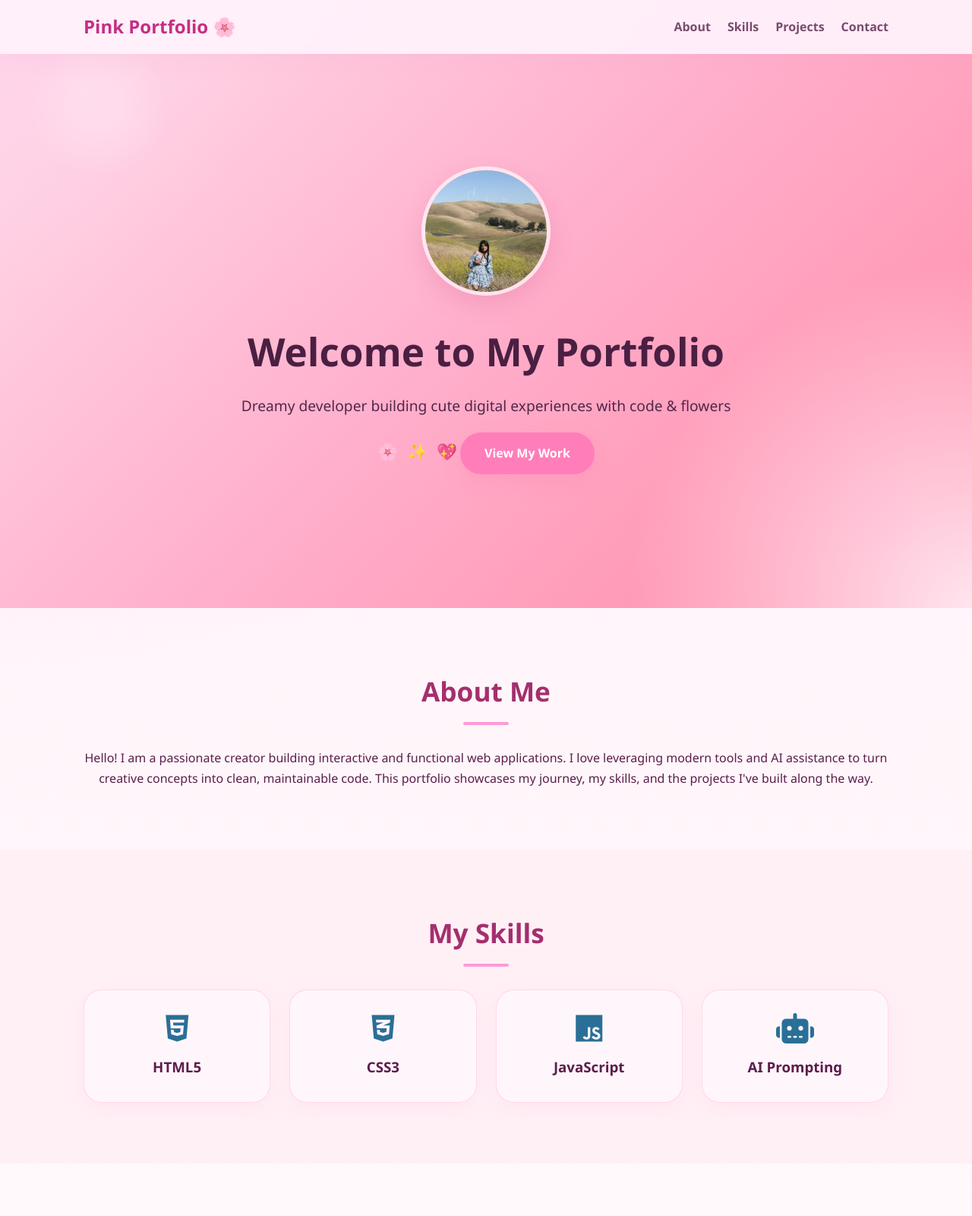
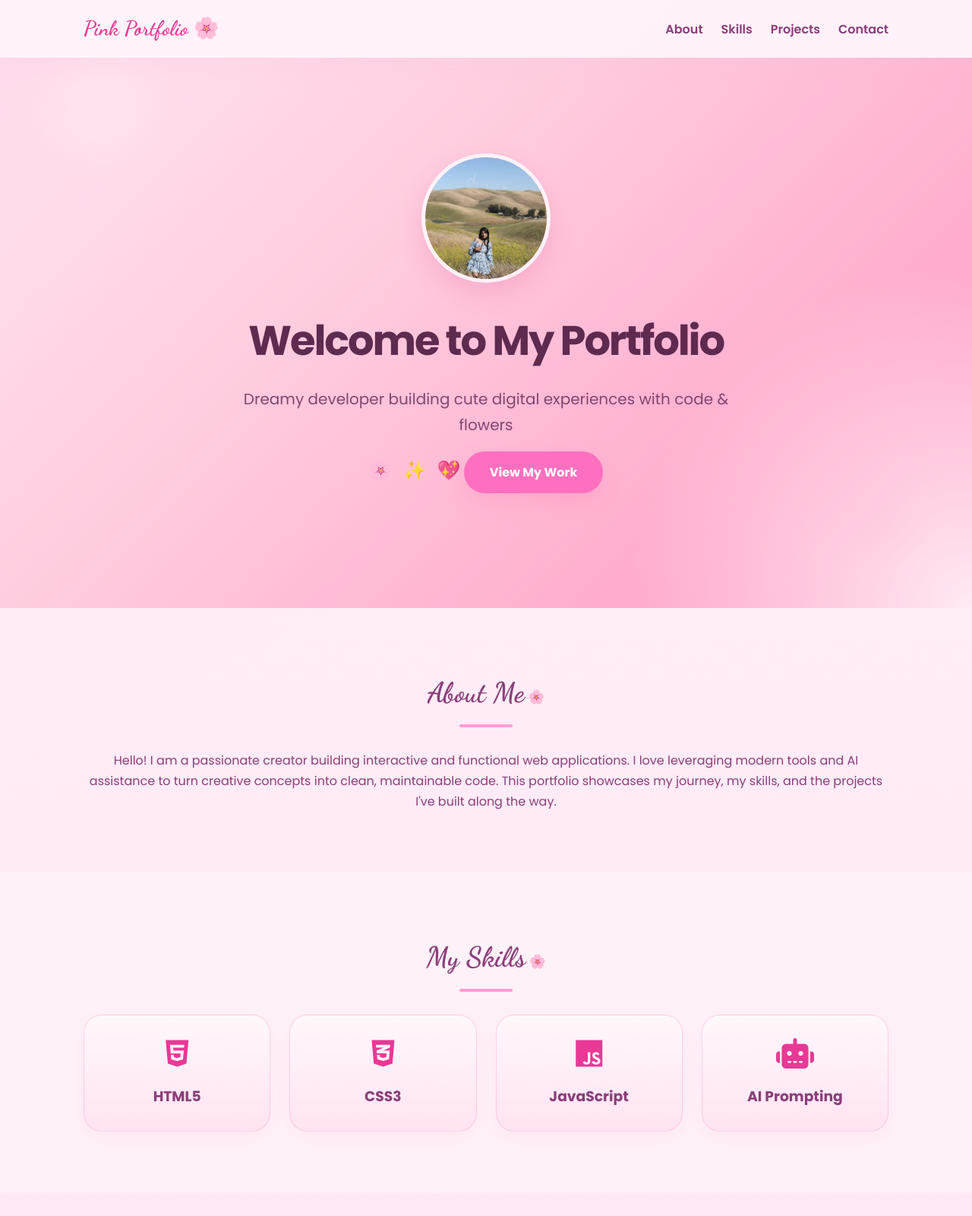
Before and after one commit to araje036/my-portfolio, a plain HTML site: page index.html in a window 1280 px wide. Shown: the top 1600 px of the page at 76% size. Drawn offline with Linux system fonts and the light colour scheme.

Commit message:
Publish pink portfolio website via GitHub Pages

```diff
--- a/index.html
+++ b/index.html
@@ -4,6 +4,9 @@
     <meta charset="UTF-8">
     <meta name="viewport" content="width=device-width, initial-scale=1.0">
     <title>My Portfolio</title>
+    <link rel="preconnect" href="https://fonts.googleapis.com">
+    <link rel="preconnect" href="https://fonts.gstatic.com" crossorigin>
+    <link href="https://fonts.googleapis.com/css2?family=Dancing+Script:wght@500;700&family=Poppins:wght@300;400;500;600;700&display=swap" rel="stylesheet">
     <link rel="stylesheet" href="https://cdnjs.cloudflare.com/ajax/libs/font-awesome/6.4.0/css/all.min.css">
     <link rel="stylesheet" href="style.css">
 </head>
--- a/style.css
+++ b/style.css
@@ -5,16 +5,34 @@
     box-sizing: border-box;
 }
 
+:root {
+    color-scheme: light;
+    --pink-100: #ffe5f2;
+    --pink-200: #ffc7e4;
+    --pink-300: #ff9dd6;
+    --pink-400: #ff6fbf;
+    --pink-500: #e93896;
+    --pink-600: #c62a7c;
+    --purple-500: #8a3d7a;
+}
+
 html {
     scroll-behavior: smooth;
-    font-family: 'Segoe UI', Tahoma, Geneva, Verdana, sans-serif;
-    color: #5c1d4c;
-    background: radial-gradient(circle at top left, #ffe7f5 0%, transparent 30%), linear-gradient(180deg, #fff1f8 0%, #fff 100%);
+    font-family: 'Poppins', 'Segoe UI', Tahoma, Geneva, Verdana, sans-serif;
+    color: var(--purple-500);
+    background: radial-gradient(circle at top left, #ffe5f0 0%, transparent 30%),
+                radial-gradient(circle at bottom right, #ffd3ec 0%, transparent 25%),
+                linear-gradient(180deg, #fff2f8 0%, #ffe0f4 100%);
 }
 
 body {
     line-height: 1.7;
     background-color: transparent;
+}
+
+::selection {
+    background: rgba(255, 126, 185, 0.25);
+    color: #7a2f63;
 }
 
 .container {
@@ -29,10 +47,10 @@ body {
     top: 0;
     left: 0;
     width: 100%;
-    background-color: rgba(255, 242, 251, 0.95);
-    box-shadow: 0 8px 30px rgba(226, 164, 206, 0.14);
+    background-color: rgba(255, 244, 251, 0.95);
+    box-shadow: 0 8px 30px rgba(246, 186, 219, 0.18);
     z-index: 1000;
-    backdrop-filter: blur(10px);
+    backdrop-filter: blur(12px);
 }
 
 .nav-container {
@@ -45,10 +63,11 @@ body {
 }
 
 .nav-logo {
-    font-size: 1.5rem;
+    font-size: 1.7rem;
     font-weight: 800;
-    color: #c42f86;
+    color: var(--pink-500);
     text-decoration: none;
+    font-family: 'Dancing Script', cursive;
 }
 
 .nav-links {
@@ -57,33 +76,33 @@ body {
 }
 
 .nav-links li {
-    margin-left: 22px;
+    margin-left: 24px;
 }
 
 .nav-links a {
     text-decoration: none;
-    color: #7a4b6f;
+    color: var(--purple-500);
     font-weight: 600;
-    transition: color 0.3s;
+    transition: color 0.25s ease;
 }
 
 .nav-links a:hover {
-    color: #d62f93;
+    color: var(--pink-500);
 }
 
 /* --- Hero Section --- */
 .hero {
     position: relative;
-    background: radial-gradient(circle at top left, rgba(255, 209, 235, 0.8), transparent 25%),
-                radial-gradient(circle at bottom right, rgba(255, 238, 247, 0.9), transparent 30%),
-                linear-gradient(135deg, #ffdeeb 0%, #ffafcc 50%, #ff8ba7 100%);
-    color: #4a1f42;
+    background: radial-gradient(circle at top left, rgba(255, 215, 235, 0.9), transparent 24%),
+                radial-gradient(circle at bottom right, rgba(255, 238, 247, 0.95), transparent 30%),
+                linear-gradient(135deg, #ffe6f3 0%, #ffccde 40%, #ff98c4 100%);
+    color: #5f2a50;
     min-height: 100vh;
     display: flex;
     align-items: center;
     justify-content: center;
     text-align: center;
-    padding-top: 60px;
+    padding-top: 70px;
     overflow: hidden;
 }
 
@@ -92,23 +111,23 @@ body {
     content: "";
     position: absolute;
     border-radius: 50%;
-    opacity: 0.25;
+    opacity: 0.22;
 }
 
 .hero::before {
-    width: 220px;
-    height: 220px;
-    top: 30px;
-    left: 20px;
-    background: radial-gradient(circle, rgba(255,255,255,0.9) 20%, transparent 60%);
+    width: 240px;
+    height: 240px;
+    top: 20px;
+    left: 15px;
+    background: radial-gradient(circle, rgba(255,255,255,0.95) 15%, transparent 60%);
 }
 
 .hero::after {
-    width: 180px;
-    height: 180px;
-    bottom: 40px;
-    right: 40px;
-    background: radial-gradient(circle, rgba(255,190,218,0.9) 18%, transparent 55%);
+    width: 200px;
+    height: 200px;
+    bottom: 20px;
+    right: 30px;
+    background: radial-gradient(circle, rgba(255,190,218,0.82) 15%, transparent 55%);
 }
 
 .hero-content {
@@ -123,51 +142,53 @@ body {
     height: 170px;
     border-radius: 50%;
     object-fit: cover;
-    border: 5px solid rgba(255, 255, 255, 0.65);
+    border: 5px solid rgba(255, 255, 255, 0.75);
     margin-bottom: 22px;
-    box-shadow: 0 12px 30px rgba(203, 91, 133, 0.22);
+    box-shadow: 0 14px 32px rgba(220, 99, 162, 0.24);
 }
 
 .hero-content h1 {
-    font-size: 3.2rem;
-    margin-bottom: 12px;
+    font-size: 3.4rem;
+    margin-bottom: 14px;
     font-weight: 800;
+    letter-spacing: -0.04em;
 }
 
 .hero-content .tagline {
-    font-size: 1.2rem;
+    font-size: 1.25rem;
     margin-bottom: 18px;
-    opacity: 0.95;
+    opacity: 0.96;
+    color: #7e3f6b;
 }
 
 .hero-icons {
     display: inline-flex;
-    gap: 12px;
+    gap: 14px;
     margin-bottom: 28px;
 }
 
 .hero-icons span {
-    font-size: 1.35rem;
+    font-size: 1.55rem;
 }
 
 .btn {
     display: inline-block;
-    background-color: #ff7eb9;
+    background-color: var(--pink-400);
     color: #ffffff;
-    padding: 14px 32px;
+    padding: 14px 34px;
     text-decoration: none;
     font-weight: 700;
     border-radius: 999px;
-    transition: background 0.3s, transform 0.2s, box-shadow 0.3s;
+    transition: background 0.3s ease, transform 0.2s ease, box-shadow 0.3s ease;
     border: none;
     cursor: pointer;
-    box-shadow: 0 10px 25px rgba(255, 126, 185, 0.25);
+    box-shadow: 0 12px 28px rgba(255, 119, 178, 0.22);
 }
 
 .btn:hover {
-    background-color: #ff5fa6;
+    background-color: var(--pink-300);
     transform: translateY(-2px);
-    box-shadow: 0 14px 28px rgba(255, 103, 181, 0.28);
+    box-shadow: 0 16px 32px rgba(255, 122, 185, 0.28);
 }
 
 /* --- Section Layouts --- */
@@ -177,21 +198,27 @@ body {
 }
 
 .alt-bg {
-    background-color: #fff0f6;
+    background-color: #fff1f8;
 }
 
 .section h2 {
-    font-size: 2.2rem;
-    color: #a42f6d;
+    font-size: 2.3rem;
+    color: var(--purple-500);
     margin-bottom: 10px;
+    font-family: 'Dancing Script', cursive;
+}
+
+.section h2::after {
+    content: "  🌸";
+    font-size: 1.1rem;
 }
 
 .heading-line {
-    width: 60px;
+    width: 70px;
     height: 4px;
-    background-color: #ff9ad9;
+    background-color: var(--pink-300);
     margin: 0 auto 30px auto;
-    border-radius: 2px;
+    border-radius: 999px;
 }
 
 /* --- Skills Layout (Grid) --- */
@@ -203,22 +230,27 @@ body {
 }
 
 .skill-card {
-    background: #fff6fb;
+    background: linear-gradient(180deg, #fff8fb 0%, #ffe3f2 100%);
     padding: 30px 20px;
     border-radius: 24px;
-    border: 1px solid rgba(255, 129, 176, 0.25);
-    box-shadow: 0 8px 24px rgba(255, 182, 211, 0.16);
-    transition: transform 0.3s, box-shadow 0.3s;
+    border: 1px solid rgba(255, 146, 190, 0.35);
+    box-shadow: 0 10px 26px rgba(255, 185, 214, 0.16);
+    transition: transform 0.3s ease, box-shadow 0.3s ease;
 }
 
 .skill-card:hover {
-    transform: translateY(-5px);
+    transform: translateY(-6px);
 }
 
 .skill-icon {
     font-size: 2.5rem;
-    color: #2a6f97;
+    color: var(--pink-500);
     margin-bottom: 15px;
+}
+
+.skill-card h3 {
+    color: var(--purple-500);
+    margin-top: 6px;
 }
 
 /* --- Projects Layout --- */
@@ -229,38 +261,38 @@ body {
 }
 
 .project-card {
-    background: #fff3fb;
+    background: #fff6fb;
     border-radius: 24px;
     overflow: hidden;
-    box-shadow: 0 12px 35px rgba(236, 149, 201, 0.16);
+    box-shadow: 0 14px 36px rgba(239, 154, 192, 0.18);
     text-align: left;
-    border-top: 5px solid #ff80bf;
+    border-top: 5px solid var(--pink-300);
 }
 
 .project-info {
-    padding: 25px;
+    padding: 28px;
 }
 
 .project-info h3 {
     margin-bottom: 10px;
-    color: #a42f6d;
+    color: var(--purple-500);
 }
 
 .project-info p {
-    color: #7a476d;
     font-size: 0.95rem;
     margin-bottom: 20px;
+    color: #7a4969;
 }
 
 .tech-tag {
     display: inline-block;
-    background-color: #ffd6ed;
-    color: #8a2e59;
-    padding: 4px 12px;
-    font-size: 0.8rem;
-    font-weight: 600;
-    border-radius: 15px;
-    margin-right: 5px;
+    background-color: #ffd4eb;
+    color: var(--purple-500);
+    padding: 6px 14px;
+    font-size: 0.82rem;
+    font-weight: 700;
+    border-radius: 999px;
+    margin-right: 6px;
 }
 
 /* --- Contact Form Layout --- */
@@ -275,25 +307,25 @@ body {
 .contact-form input,
 .contact-form textarea {
     width: 100%;
-    padding: 14px;
-    border: 1px solid #f7cde9;
-    border-radius: 12px;
-    background-color: #fff5fb;
+    padding: 16px;
+    border: 1px solid #f7cce3;
+    border-radius: 16px;
+    background-color: #fff6fb;
     font-size: 1rem;
     outline: none;
 }
 
 .contact-form input:focus,
 .contact-form textarea:focus {
-    border-color: #d7468c;
-    box-shadow: 0 0 0 4px rgba(215, 70, 140, 0.12);
+    border-color: var(--pink-500);
+    box-shadow: 0 0 0 4px rgba(255, 175, 208, 0.18);
 }
 
 /* --- Footer --- */
 .footer {
-    background-color: #014f86;
-    color: #fff;
-    padding: 40px 0;
+    background-color: #ffe3f2;
+    color: #7a2f63;
+    padding: 42px 0;
     text-align: center;
 }
 
@@ -302,19 +334,19 @@ body {
 }
 
 .social-links a {
-    color: #fff;
-    font-size: 1.5rem;
+    color: #7a2f63;
+    font-size: 1.6rem;
     margin: 0 12px;
-    transition: color 0.3s;
+    transition: color 0.3s ease;
 }
 
 .social-links a:hover {
-    color: #ffb703;
+    color: var(--pink-500);
 }
 
 .footer p {
-    font-size: 0.9rem;
-    opacity: 0.7;
+    font-size: 0.92rem;
+    opacity: 0.85;
 }
 
 /* --- Responsive Adjustments --- */
```
